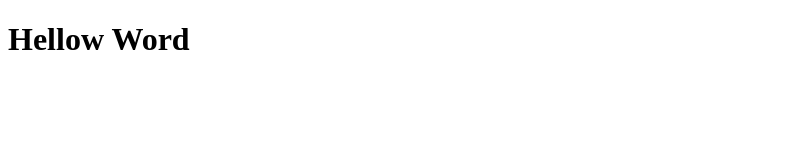
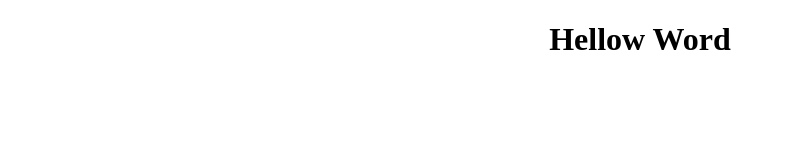
Before and after one commit to KauanGGomes/teste, a plain HTML site: page index.html in a window 1280 px wide. Shown: the whole page, without its empty margins (0-786 px from the left). Drawn offline with Linux system fonts and the light colour scheme.

Commit message:
quarto commit

```diff
--- a/index.html
+++ b/index.html
@@ -6,6 +6,10 @@
     <title>Document</title>
 </head>
 <body>
-    <h1><cente>Hellow Word</cente></h1>
+    <center>
+        <h1>
+            Hellow Word
+        </h1>
+    </center>
 </body>
 </html>
```
